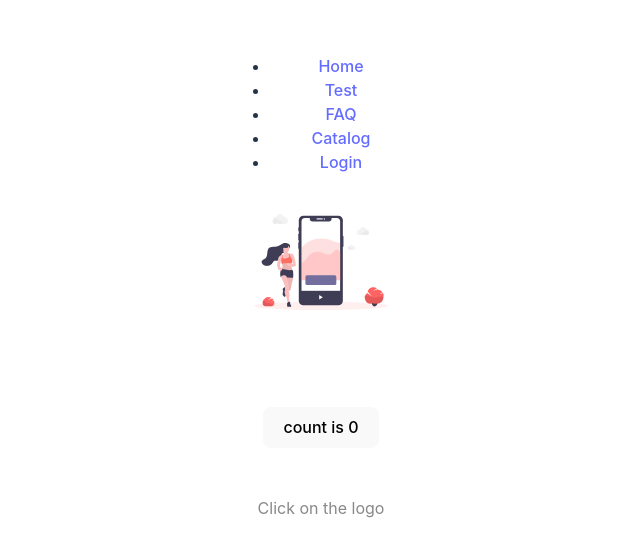
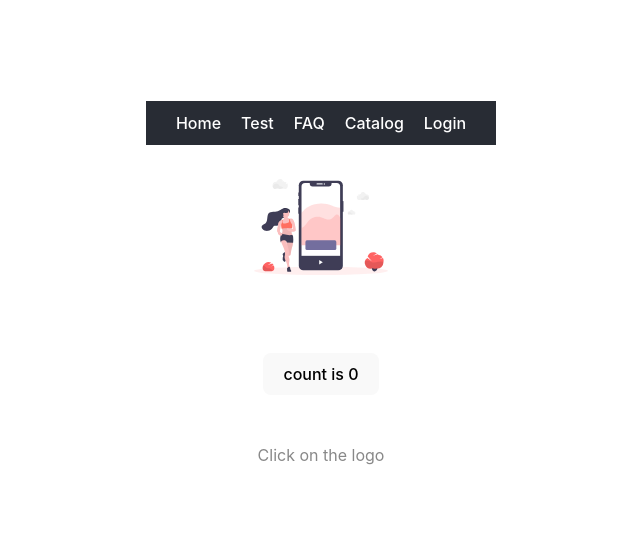
Before and after one commit to VAlexandersson/XPERT_Fullstack_Gym_Scheduler, a React (Vite) app in the folder frontend/: page /test in a window 1280 px wide. Shown: the part 113-668 px from the top of the page, without its empty margins (319-959 px from the left). Built offline with nearby package versions, Linux system fonts and the light colour scheme; no server answers.

Commit message:
minor changes of like breaking out testComponent from tespage

```diff
--- a/frontend/src/components/NavigationBar.tsx
+++ b/frontend/src/components/NavigationBar.tsx
@@ -2,14 +2,34 @@ import React from 'react';
 import { Link } from 'react-router-dom';
 
 const NavigationBar: React.FC = () => {
+    const  style = {
+        nav: {
+            backgroundColor: '#282c34',
+            padding: 'irem',
+        },
+        ul: {
+            display: 'flex',
+            listStyleType: 'none',
+            margin: 10,
+            padding: 10,
+            justifyContent: 'space-around',
+
+        },
+        link: {
+            color: 'white',
+            textDecoration: 'nane',
+            margin: 10,
+        },
+    };
+
   return (
-    <nav>
-      <ul>
-        <li><Link to="/">Home</Link></li>
-        <li><Link to="/test">Test</Link></li>
-        <li><Link to="/faq">FAQ</Link></li>
-        <li><Link to="/catalog">Catalog</Link></li>
-        <li><Link to="/login">Login</Link></li>
+    <nav style={style.nav}>
+      <ul style={style.ul}>
+        <li><Link to="/" style={style.link}>Home</Link></li>
+        <li><Link to="/test" style={style.link}>Test</Link></li>
+        <li><Link to="/faq" style={style.link}>FAQ</Link></li>
+        <li><Link to="/catalog" style={style.link}>Catalog</Link></li>
+        <li><Link to="/login" style={style.link}>Login</Link></li>
       </ul>
     </nav>
   );
--- /dev/null
+++ b/frontend/src/components/TestComponent.tsx
@@ -0,0 +1,17 @@
+import React from 'react';
+import { useEffect, useState } from 'react';
+
+const TestComponent: React.FC = () => {
+    const [message, setMessage] = useState('');
+    useEffect(() => {
+        fetch('http://localhost:4001/api/test')
+            .then(response => response.text())
+            .then(data => setMessage(data))
+            .catch(error => console.error('Error fetching data: ', error));
+    }, []);
+
+return (<p>{message}</p>)
+
+};
+
+export default TestComponent;
--- a/frontend/src/containers/HomePage.tsx
+++ b/frontend/src/containers/HomePage.tsx
@@ -1,7 +1,10 @@
-
+import TestComponent from "../components/TestComponent";
 const HomePage: React.FC = () => {
     return (
+        <>
         <h1>HOME</h1>
+        <h3><TestComponent /></h3>
+        </>
     )
 };
 
--- a/frontend/src/containers/TestPage.tsx
+++ b/frontend/src/containers/TestPage.tsx
@@ -1,18 +1,14 @@
 import React from 'react';
-import { useEffect, useState } from 'react';
+import { useState } from 'react';
+
+import TestComponent from '../components/TestComponent';
+
 import fitness from '../assets/fitness-app.svg';
 
 import '../App.css';
 
 const TestPage: React.FC = () => {
     const [count, setCount] = useState(0);
-    const [message, setMessage] = useState('');
-    useEffect(() => {
-        fetch('http://localhost:4001/api/test')
-            .then(response => response.text())
-            .then(data => setMessage(data))
-            .catch(error => console.error('Error fetching data: ', error));
-    }, []);
 
 return (
     <>
@@ -21,7 +17,7 @@ return (
           <img src={fitness} className="logo" alt="fitness logo" />
         </a>
       </div>
-      <h1>{message}</h1>
+      <TestComponent />
       <div className="card">
         <button onClick={() => setCount((count) => count + 1)}>
           count is {count}
```
Also changed, not shown: 1 other file (tests, documents, lock files or other folders).
